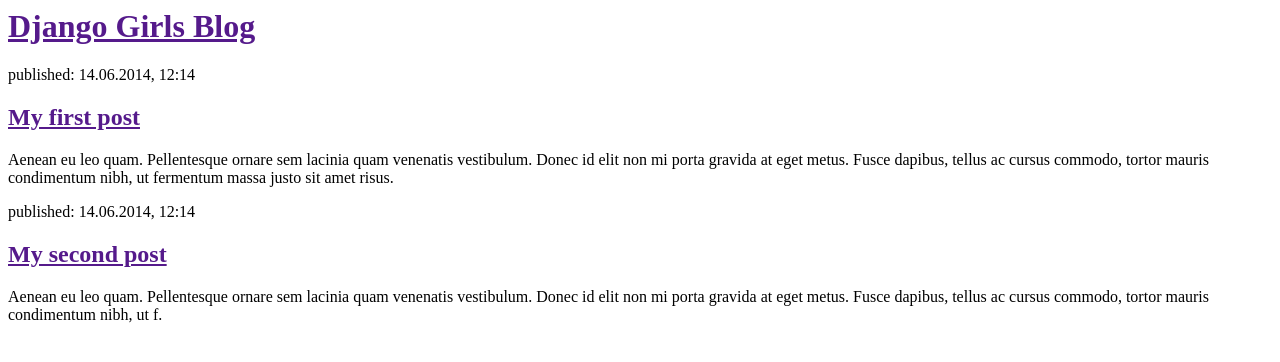
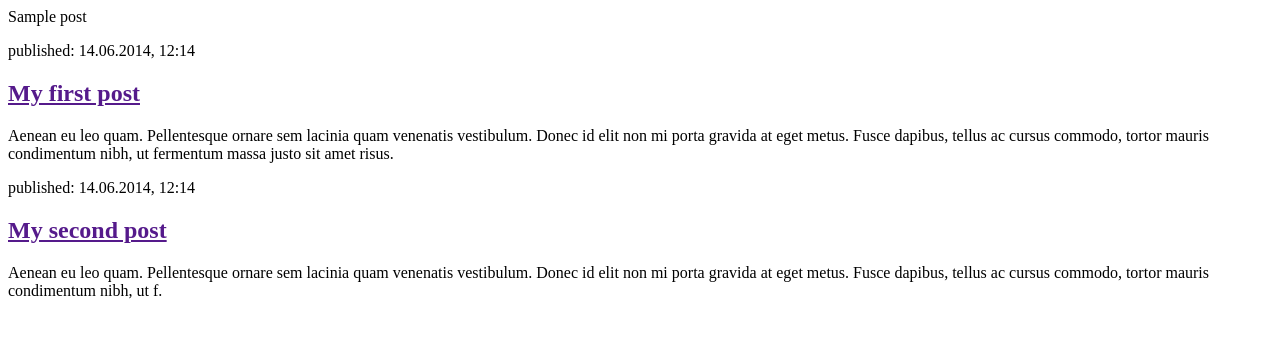
Before and after one commit to minsungseo/my-first-blog, a Django app: template blog/templates/blog/post_list.html in a window 1280 px wide. Shown: the top 362 px of the page. Run offline with Django 3.2, Linux system fonts and the light colour scheme; the template is opened without the code that fills it: values that come from a table or form of the project are taken from there, others are empty; tables that the repository leaves empty hold one stand-in row (values such as "Sample post").

Commit message:
Modified templates to display post from DB

```diff
--- a/blog/templates/blog/post_list.html
+++ b/blog/templates/blog/post_list.html
@@ -4,7 +4,9 @@
         </head>
         <body>
             <div>
-                <h1><a href="">Django Girls Blog</a></h1>
+                {% for post in posts %}
+                    {{ post }}
+                {% endfor %}
             </div>
 
             <div>
--- a/blog/views.py
+++ b/blog/views.py
@@ -1,5 +1,8 @@
 from django.shortcuts import render
+from django.utils import timezone
+from .models import Post
 
 # Create your views here.
 def post_list(request):
-    return render(request, 'blog/post_list.html', {})
+    posts = Post.objects.filter(published_date__lte=timezone.now()).order_by('published_date')
+    return render(request, 'blog/post_list.html', {'posts':posts})
```
